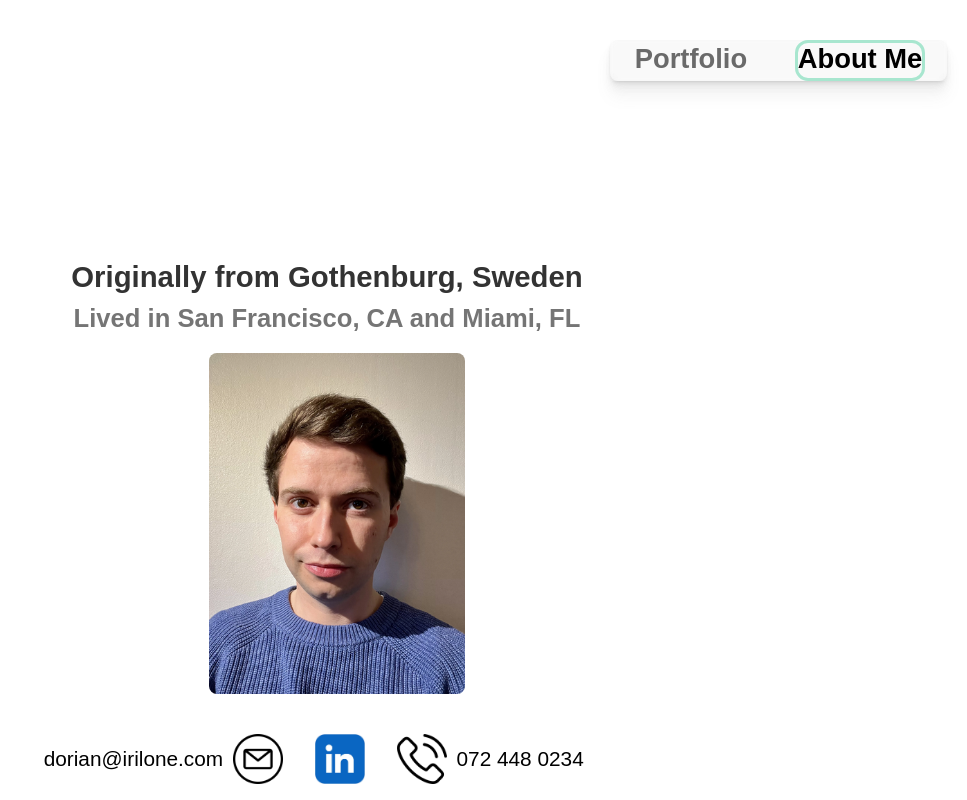
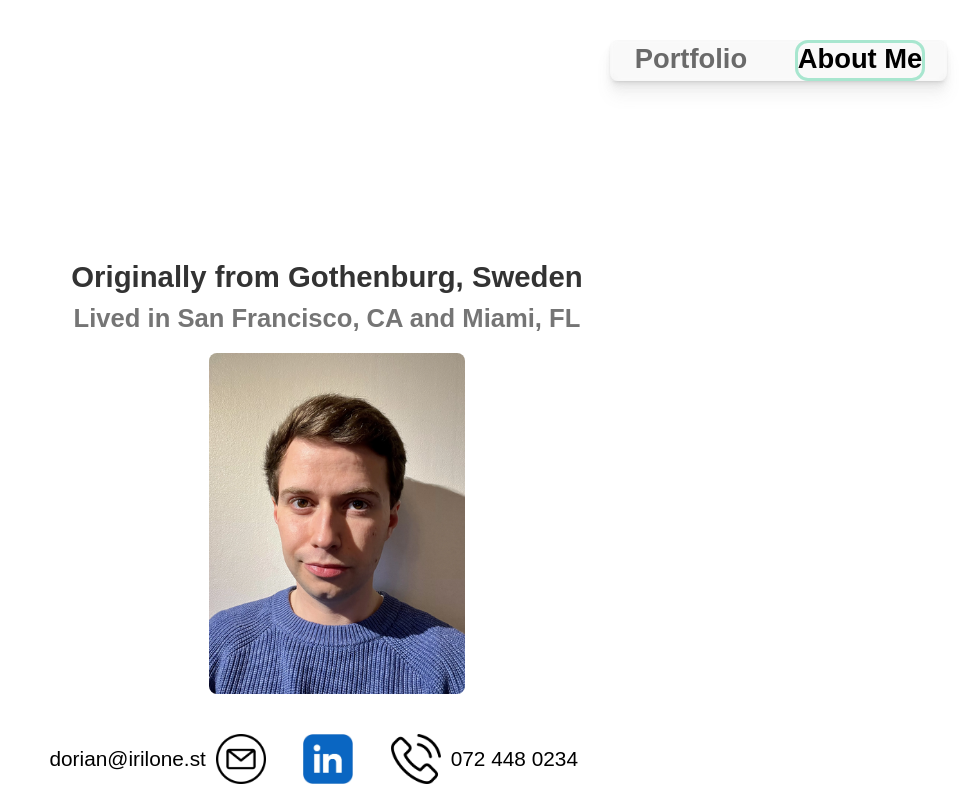
Before and after one commit to Irilone/portf, a plain HTML site: page www/index.html in a window 1280 px wide. Both pictures are taken after a click on the link "About Me". Shown: the top 800 px of the page, without its empty margins (313-1280 px from the left). Drawn offline with nearby package versions, Linux system fonts and the light colour scheme.

Commit message:
Update index.html

```diff
--- a/www/index.html
+++ b/www/index.html
@@ -93,9 +93,9 @@
             <div class=about-photo>
                 <img src=/img/profile.webp alt=Photo class=profile-photo2>
                 <div class=contact-photo>
-                    <a href=mailto:dorian@irilone.com class=email-link aria-label="Email Dorian">
+                    <a href=mailto:dorian@irilone.st class=email-link aria-label="Email Dorian">
                         <div class=contact-item>
-                            <p>dorian@irilone.com</p>
+                            <p>dorian@irilone.st</p>
                             <img src=/img/email.webp alt=Email class=email>
                         </div>
                     </a>
```
